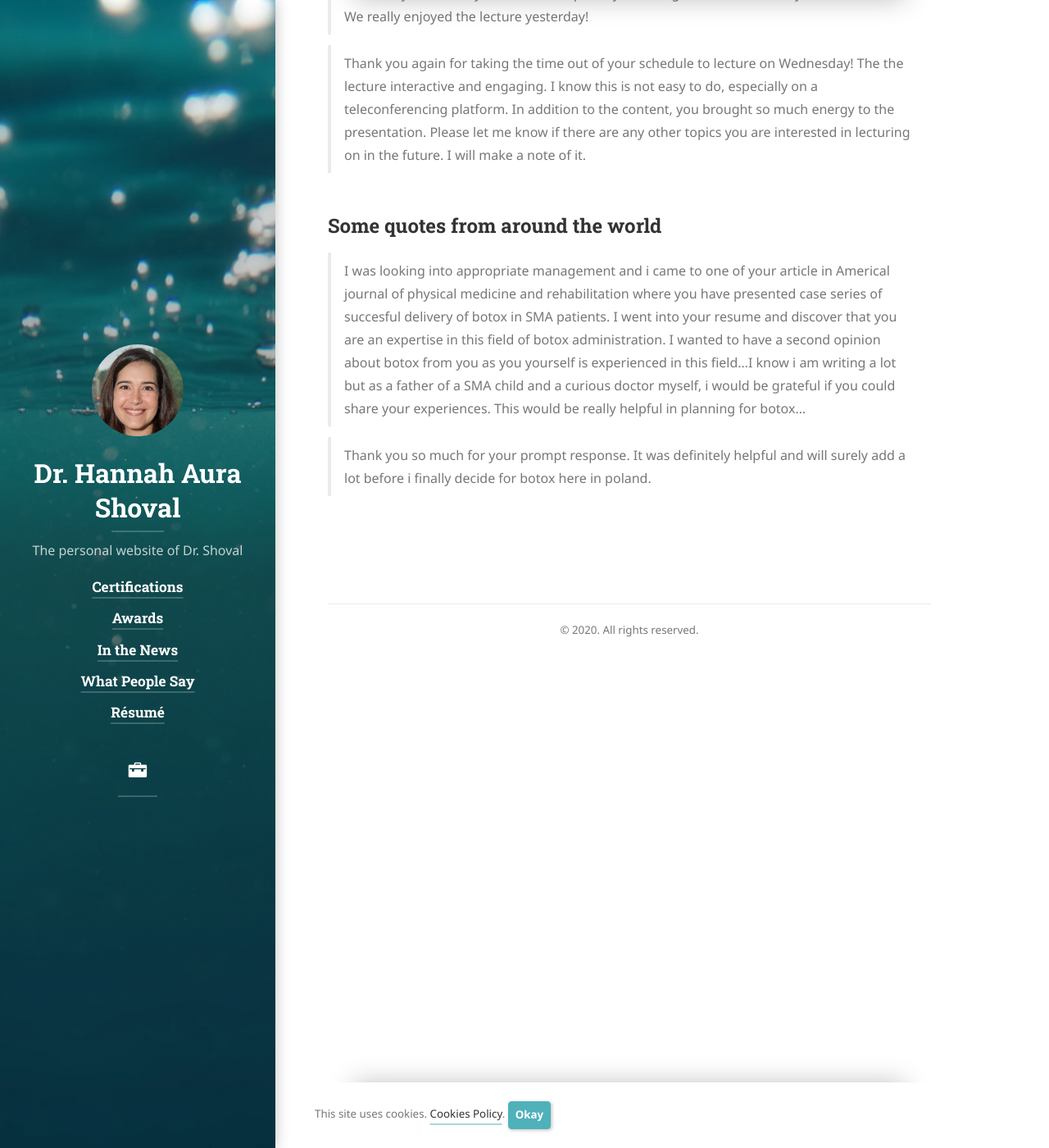
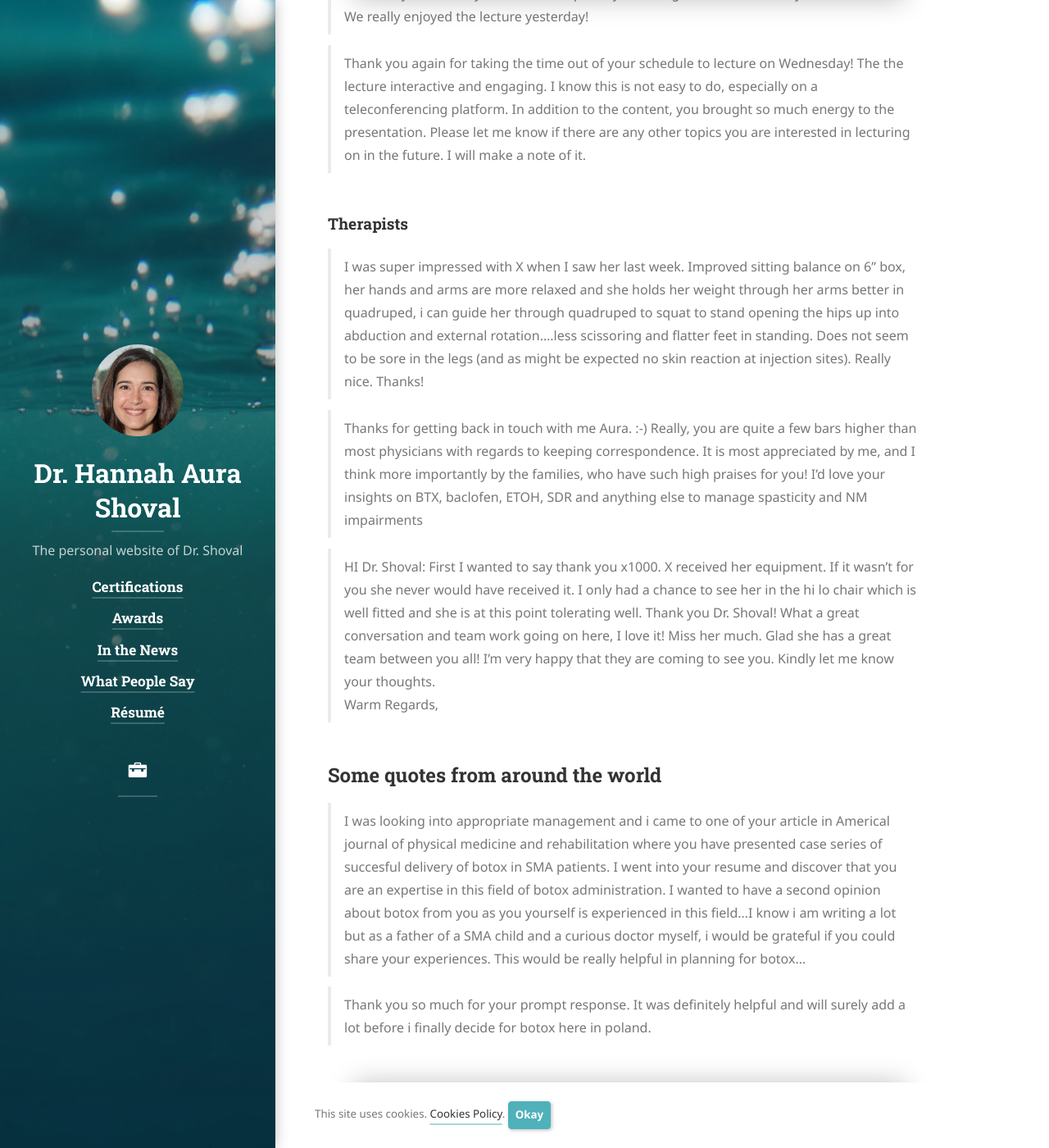
Before and after one commit to physiatry/physiatry.github.io, a Jekyll site: the page built from quotes.md, in a window 1280 px wide and 1400 px high, scrolled down 2640 px. Shown: the whole window at 82% size. Built offline with Jekyll 4.4.1, drawn with Linux system fonts in a browser that asks for light colours; cached includes are drawn as plain includes; nearby versions of some CDN libraries; some web fonts are replaced; library files that are not in the unit come from our copies.

Commit message:
add therapists quotes

```diff
--- a/quotes.md
+++ b/quotes.md
@@ -74,6 +74,22 @@ These have been reproduced verbatim, except for occasional (indicated) redaction
 > Thank you again for taking the time out of your schedule to lecture on Wednesday!  The the lecture interactive and engaging.
   I know this is not easy to do, especially on a teleconferencing platform. In addition to the content, you brought so much energy to the presentation. Please let me know if there are any other topics you are interested in lecturing on in the future. I will make a note of it.
 
+### Therapists
+
+> I was super impressed with X when I saw her last week. Improved sitting balance on 6" box, her hands and arms are more relaxed and she holds her weight through her arms better in quadruped, i can guide her through quadruped to squat to stand opening the hips up into abduction and external rotation....less scissoring and flatter feet in standing. Does not seem to be sore in the legs (and as might be expected no skin reaction at injection sites). Really nice. Thanks!
+
+> Thanks for getting back in touch with me Aura. :-)  Really, you are quite a few bars higher than most physicians with regards to keeping  correspondence. It is most appreciated by me, and I think more importantly by the families, who have such high praises for you!
+> I'd love your insights on BTX, baclofen, ETOH, SDR and anything else to manage spasticity and NM impairments
+
+
+> HI Dr. Shoval:
+> First I wanted to say thank you x1000. X received her equipment. If it wasn't for you she never would have received it.  I only had a chance to see her in the hi lo chair which is well fitted and she is at this point tolerating well.
+> Thank you Dr. Shoval!
+> What a great conversation and team work going on here, I love it!
+> Miss her much. Glad she has a great team between you all!
+> I'm very happy that they are coming to see you.  Kindly let me know your thoughts.
+> Warm Regards,
+
 ## Some quotes from around the world
 
 > I was looking into appropriate management and i came to one of your article in Americal journal of physical medicine and
```
